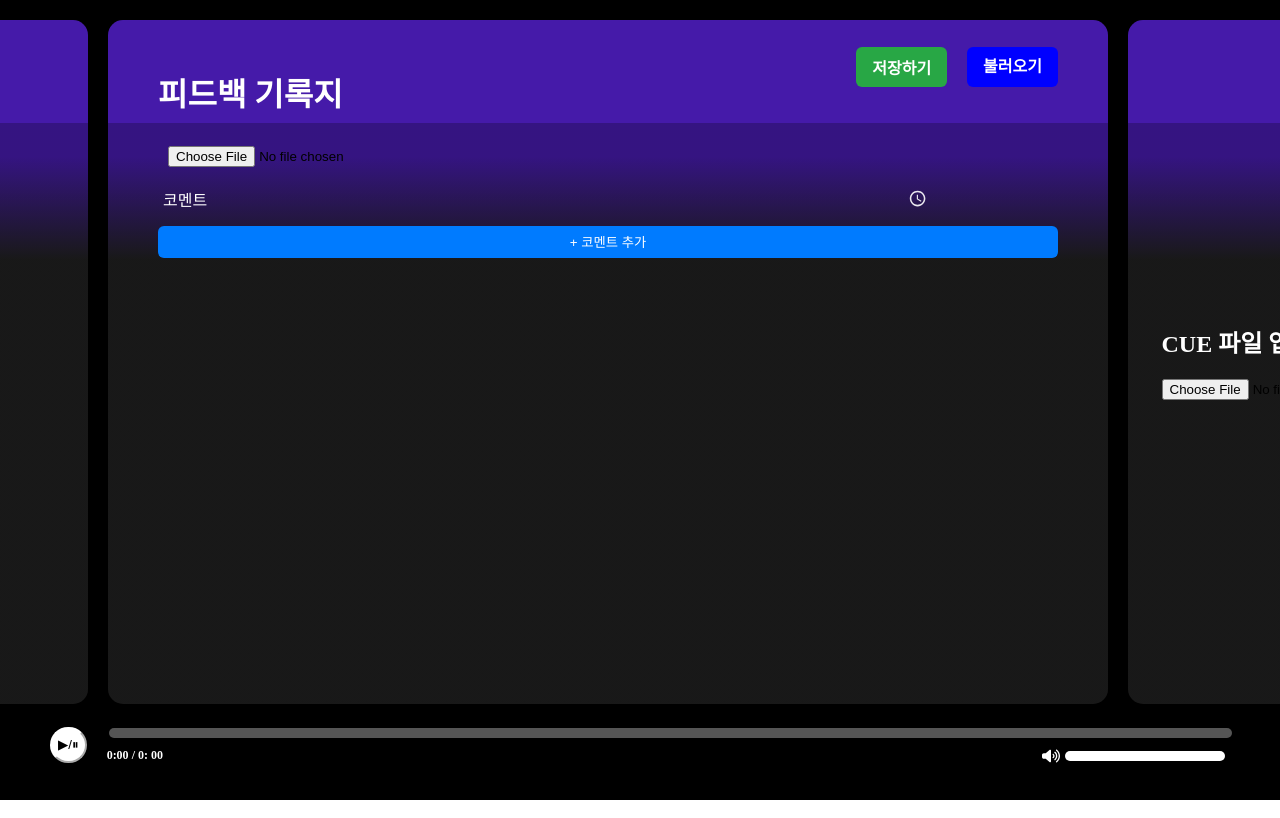
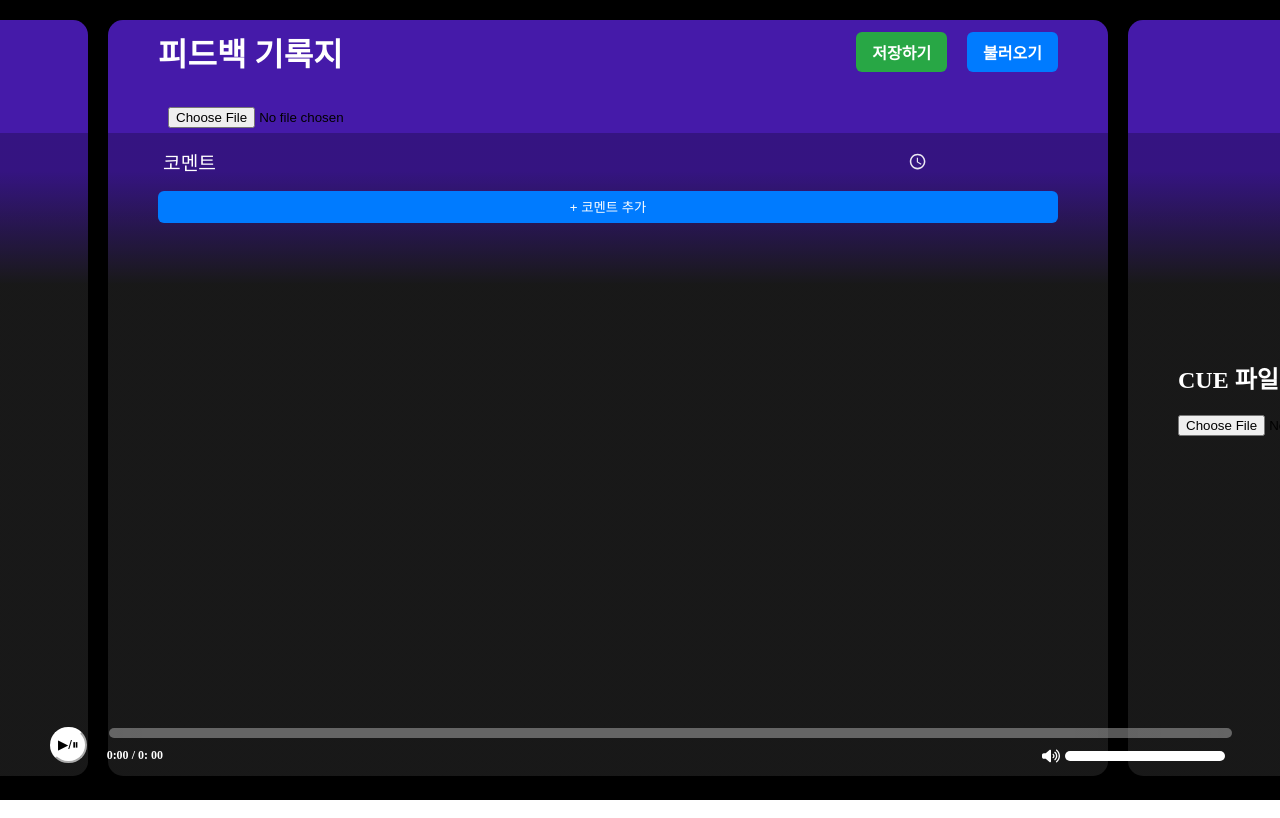
Before and after one commit to Jaek-Kein/FeedBackNote, a React (Vite) app: page / in a window 1280 px wide. Shown: the top 818 px of the page. Built offline with nearby package versions, Linux system fonts and the light colour scheme; a web font is replaced by a local one.

Commit message:
Session System

```diff
--- a/src/App.tsx
+++ b/src/App.tsx
@@ -4,6 +4,7 @@ import { GlobalStyles } from "./Style/Style";
 import { Global } from "@emotion/react";
 import Playlist from "./Components/PlayList";
 import { useRef } from "react";
+import SessionList from "./Components/SessionList";
 
 const Wrapper = styled.div`
     width: 100vw;
@@ -24,6 +25,7 @@ const Wrapper = styled.div`
 const Container = styled.div`
     border-radius: 15px;
     display: flex;
+    flex-direction: column;
     justify-content: center;
     align-items: center;
     background-color: #ffffff20;
@@ -43,6 +45,7 @@ const PanelBox = styled.div`
     display: flex;
     justify-content: center;
     align-items: center;
+    flex-direction: column;
 
     @media (max-width: 480px) {
         width: 95%;
@@ -63,7 +66,9 @@ function App() {
                         width: "20vw",
                     }}
                 >
-                    <PanelBox></PanelBox>
+                    <PanelBox>
+                        <SessionList />
+                    </PanelBox>
                 </Container>
                 <Container
                     style={{
--- a/src/Components/MusicCommentApp.tsx
+++ b/src/Components/MusicCommentApp.tsx
@@ -8,14 +8,11 @@ import { IoMdTime } from "react-icons/io";
 
 const Container = styled.div`
   width: 1000px;
-    height: fit-content;
   padding: 30px 50px;
   display: grid;
-
   font-family: Pretendard;
   @media (max-width: 480px) {
     width: 100%;
-        height: fit-content;
     padding: 10px 20px;
   }
 `;
@@ -24,9 +21,7 @@ const TopBar = styled.div`
   width: 100%;
   display: grid;
   grid-template-columns: auto 1fr;
-
   @media (max-width: 480px) {
-        display: grid;
     grid-template-columns: none;
     grid-template-rows: auto auto;
     align-items: center;
@@ -47,7 +42,6 @@ const Button = styled.button`
   border: none;
   border-radius: 0.375rem;
   cursor: pointer;
-
   &:hover {
     background-color: #0056b3;
   }
@@ -57,13 +51,10 @@ const SystemButton = styled(Button)`
   background-color: #28a745;
   height: 40px;
   padding: 0rem 1rem;
-    box-sizing: border-box;
-    display: flex;
-    justify-content: center;
-    align-items: center;
   font-weight: 600;
   font-size: 1rem;
-
+  display: flex;
+  align-items: center;
   &:hover {
     background-color: #1e7e34;
   }
@@ -79,64 +70,41 @@ const LoadLabel = styled.label`
   color: white;
   border-radius: 0.375rem;
   cursor: pointer;
-    user-select: none;
   font-weight: 600;
   font-size: 1rem;
-    text-align: center;
-    line-height: 40px;
 `;
 
 const CommentList = styled.div`
   display: flex;
+  flex-direction: column;
   border-radius: 20px;
-    flex-direction: column;
-
-    height: fit-content;
-    min-height: 500px;
+  height: 650px;
 `;
 
 const CommentShell = styled.div`
   display: grid;
   grid-template-columns: 1fr auto auto;
-    width: 100%;
-    border-radius: 20px 20px 0 0;
-    box-sizing: border-box;
+  gap: 20px;
   align-items: center;
-    justify-items: center;
-    gap: 20px;
 `;
 
 const Time = styled.div`
+  width: 10rem;
   padding: 10px 5px;
-    box-sizing: border-box;
-    width: 10rem;
+  color: white;
   display: flex;
   justify-content: center;
-    align-items: center;
-    color: white;
-
-    font-size: 1rem;
 `;
-
-const TitleContainer = styled.div``;
 
 const CommentTop = styled.div`
   padding: 10px 5px;
-    box-sizing: border-box;
-    display: flex;
-    justify-content: center;
-    align-items: center;
   color: white;
-
-    font-size: 1rem;
 `;
 
 const CommentContainer = styled.div`
   overflow-y: scroll;
-    height: fit-content;
   max-height: 60vh;
   padding-right: 10px;
-
   &::-webkit-scrollbar {
     width: 8px;
     background: transparent;
@@ -149,38 +117,21 @@ const CommentContainer = styled.div`
 
 const Comments = styled.textarea`
   padding: 10px 5px;
-    box-sizing: border-box;
-    display: flex;
-    justify-content: center;
-    align-items: center;
+  background-color: transparent;
+  color: white;
+  width: 100%;
+  min-height: 2rem;
+  font-size: 18px;
   resize: none;
   border: none;
   outline: none;
-    overflow: hidden;
-    min-height: 2rem;
-    height: 2rem;
-    width: 100%;
-    background-color: transparent;
-    color: white;
-
-    font-size: 18px;
-    line-height: 22px;
   font-family: Pretendard;
-    @media (max-width: 480px) {
-        font-size: 16px;
-    }
 `;
 
 const Delete = styled.div`
-    display: flex;
-    justify-content: center;
-    align-items: center;
-    box-sizing: border-box;
+  color: #f07c7c;
   padding-left: 10px;
-    color: #f07c7c;
-    font-weight: bold;
   cursor: pointer;
-
   &:hover {
     color: red;
   }
@@ -188,12 +139,9 @@ const Delete = styled.div`
 
 const Buttons = styled.div`
   display: flex;
-    flex-direction: row;
   gap: 20px;
   justify-content: flex-end;
   align-items: center;
-    text-align: center;
-    text-justify: center;
 `;
 
 interface Props {
@@ -202,17 +150,14 @@ interface Props {
 
 export default function MusicCommentApp({ audioRef }: Props) {
   const fileInputRef = useRef<HTMLInputElement>(null);
-
   const {
     audioSrc,
     comments,
     playlist,
-        setAudio,
-        setComments,
     updateComment,
     deleteComment,
     addComment,
-        setPlaylist,
+    addSession,
   } = useMusicStore();
 
   const handleFileChange = (e: React.ChangeEvent<HTMLInputElement>) => {
@@ -221,23 +166,23 @@ export default function MusicCommentApp({ audioRef }: Props) {
 
     const reader = new FileReader();
     reader.onload = () => {
-            setAudio(reader.result as string, file);
+      addSession({
+        name: file.name,
+        audioSrc: reader.result as string,
+        comments: [],
+        playlist: [],
+      });
     };
     reader.readAsDataURL(file);
   };
 
   const handleSave = () => {
     if (!audioSrc) return;
-    const saveData = {
-        audio: audioSrc, // ✅ 항상 base64 형식이 저장됨
-        comments,
-        playlist,
-    };
 
+    const saveData = { audio: audioSrc, comments, playlist };
     const blob = new Blob([JSON.stringify(saveData)], {
       type: "application/json",
     });
-
     const url = URL.createObjectURL(blob);
     const a = document.createElement("a");
     a.href = url;
@@ -252,11 +197,19 @@ export default function MusicCommentApp({ audioRef }: Props) {
 
     const reader = new FileReader();
     reader.onload = () => {
+      try {
         const result = JSON.parse(reader.result as string);
-            if (result.audio)
-                setAudio(result.audio, new File([], "fromLoadedData")); // File 없이도 처리 가능
-            if (result.comments) setComments(result.comments);
-            if (result.playlist) setPlaylist(result.playlist);
+        if (result.audio && result.comments && result.playlist) {
+          addSession({
+            name: file.name,
+            audioSrc: result.audio,
+            comments: result.comments,
+            playlist: result.playlist,
+          });
+        }
+      } catch {
+        alert("파일 형식이 잘못되었습니다.");
+      }
     };
     reader.readAsText(file);
   };
@@ -268,12 +221,10 @@ export default function MusicCommentApp({ audioRef }: Props) {
   };
 
   useEffect(() => {
-        // 댓글이 변경될 때마다 실행
     const textareas = document.querySelectorAll("textarea");
-
     textareas.forEach((el) => {
-            el.style.height = "auto"; // 초기화
-            el.style.height = el.scrollHeight + "px"; // 내용 기반 높이 설정
+      el.style.height = "auto";
+      el.style.height = el.scrollHeight + "px";
     });
   }, [comments]);
 
@@ -281,21 +232,10 @@ export default function MusicCommentApp({ audioRef }: Props) {
     <>
       <Container>
         <TopBar>
-                    <TitleContainer>
-                        <Title> 피드백 기록지 </Title>
-                    </TitleContainer>
-                    <div>
+          <Title>피드백 기록지</Title>
           <Buttons>
-                            <SystemButton onClick={handleSave}>
-                                저장하기
-                            </SystemButton>
-                            <div>
-                                <LoadLabel
-                                    style={{
-                                        backgroundColor: "blue",
-                                        userSelect: "none",
-                                    }}
-                                >
+            <SystemButton onClick={handleSave}>저장하기</SystemButton>
+            <LoadLabel>
               불러오기
               <input
                 type="file"
@@ -304,12 +244,10 @@ export default function MusicCommentApp({ audioRef }: Props) {
                 style={{ display: "none" }}
               />
             </LoadLabel>
-                            </div>
           </Buttons>
-                    </div>
         </TopBar>
 
-                {!audioSrc && ( //오디오 소스 없으면 input 있으면 플레이어 랜더링
+        {!audioSrc && (
           <input
             type="file"
             accept=".mp3, .wav, .acc, .flac"
@@ -320,7 +258,6 @@ export default function MusicCommentApp({ audioRef }: Props) {
         )}
 
         {audioSrc && (
-                    <>
           <audio
             key={audioSrc}
             ref={audioRef}
@@ -331,18 +268,11 @@ export default function MusicCommentApp({ audioRef }: Props) {
               marginBottom: "1rem",
             }}
           />
-                    </>
         )}
 
         <CommentList>
-                    <CommentShell
-                        style={{
-                            fontSize: "1.2rem",
-                        }}
-                    >
-                        <CommentTop style={{ justifySelf: "left" }}>
-                            코멘트
-                        </CommentTop>
+          <CommentShell style={{ fontSize: "1.2rem" }}>
+            <CommentTop style={{ justifySelf: "left" }}>코멘트</CommentTop>
             <Time>
               <IoMdTime size="1.2rem" />
             </Time>
@@ -353,19 +283,13 @@ export default function MusicCommentApp({ audioRef }: Props) {
               <CommentShell key={i}>
                 <Comments
                   placeholder="코멘트를 입력해주세요"
-                                    onChange={(e) =>
-                                        updateComment(i, e.target.value)
-                                    }
+                  onChange={(e) => updateComment(i, e.target.value)}
                   value={c.text}
-                                >
-                                    {c.text}
-                                </Comments>
+                />
                 <Time onClick={() => handleTimeClick(c.time)}>
                   {formatTime(c.time)}
                 </Time>
-                                <Delete onClick={() => deleteComment(i)}>
-                                    X
-                                </Delete>
+                <Delete onClick={() => deleteComment(i)}>X</Delete>
               </CommentShell>
             ))}
           </CommentContainer>
--- a/src/Components/PlayList.tsx
+++ b/src/Components/PlayList.tsx
@@ -5,6 +5,7 @@ import CuetoJsonParser from "./CuetoJsonParser";
 
 const Wrapper = styled.div`
     padding: 30px 50px;
+    width: 100%;
 `;
 const Title = styled.h2`
     color: white;
--- /dev/null
+++ b/src/Components/SessionList.tsx
@@ -0,0 +1,71 @@
+/** @jsxImportSource @emotion/react */
+import styled from "@emotion/styled";
+import { useMusicStore } from "../store/useMusicStore";
+
+const Wrapper = styled.div`
+    display: grid;
+    grid-template-rows: auto 1fr;
+    width: 100%;
+    padding: 0 20px;
+    box-sizing: border-box;
+
+    font-family: Pretendard;
+`;
+const Title = styled.h2`
+    color: white;
+`;
+const Container = styled.div`
+    display: flex;
+    flex-direction: column;
+    align-items: start;
+    overflow-y: scroll;
+    box-sizing: border-box;
+    height: 650px;
+    transform: translateY(10px);
+
+    &::-webkit-scrollbar {
+        width: 8px;
+        background: transparent;
+    }
+    &::-webkit-scrollbar-thumb {
+        background: #ffffff25;
+        border-radius: 20px;
+    }
+`;
+
+const SessionButton = styled.button<{ selected: boolean }>`
+    font-family: Pretendard;
+    font-size: 16px;
+    font-weight: ${({ selected }) => (selected ? "bold" : "normal")};
+    background-color: ${({ selected }) =>
+        selected ? "#33ff004f" : "transparent"};
+    margin-right: 10px;
+    padding: 5px 10px;
+    border-radius: 5px;
+    cursor: pointer;
+    height: 30px;
+    color: white;
+    border: none;
+    margin-bottom: 5px;
+    border-bottom: 1px solid gray;
+`;
+export default function SessionList() {
+    const { sessions, currentIndex, switchSession } = useMusicStore();
+
+    return (
+        <Wrapper>
+            <Title>세션 목록</Title>
+            <Container>
+                {sessions.map((session, i) => (
+                    <SessionButton
+                        key={i}
+                        onClick={() => switchSession(i)}
+                        selected={i === currentIndex}
+                    >
+                        {session.name}
+                    </SessionButton>
+                ))}
+            </Container>
+        </Wrapper>
+    );
+}
```
Also changed, not shown: src/store/useMusicStore.ts (+47 -21 lines), 1 other file (tests, documents, lock files or other folders). Lines whose indentation alone changed are shown as unchanged.
